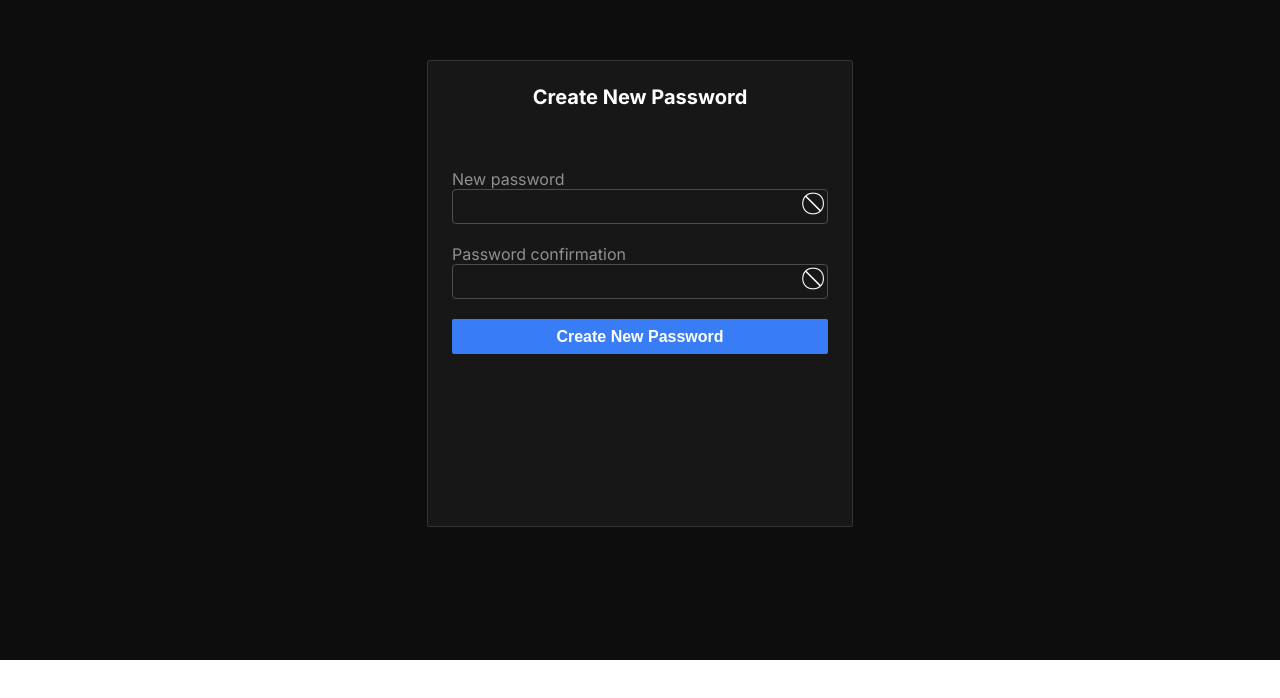
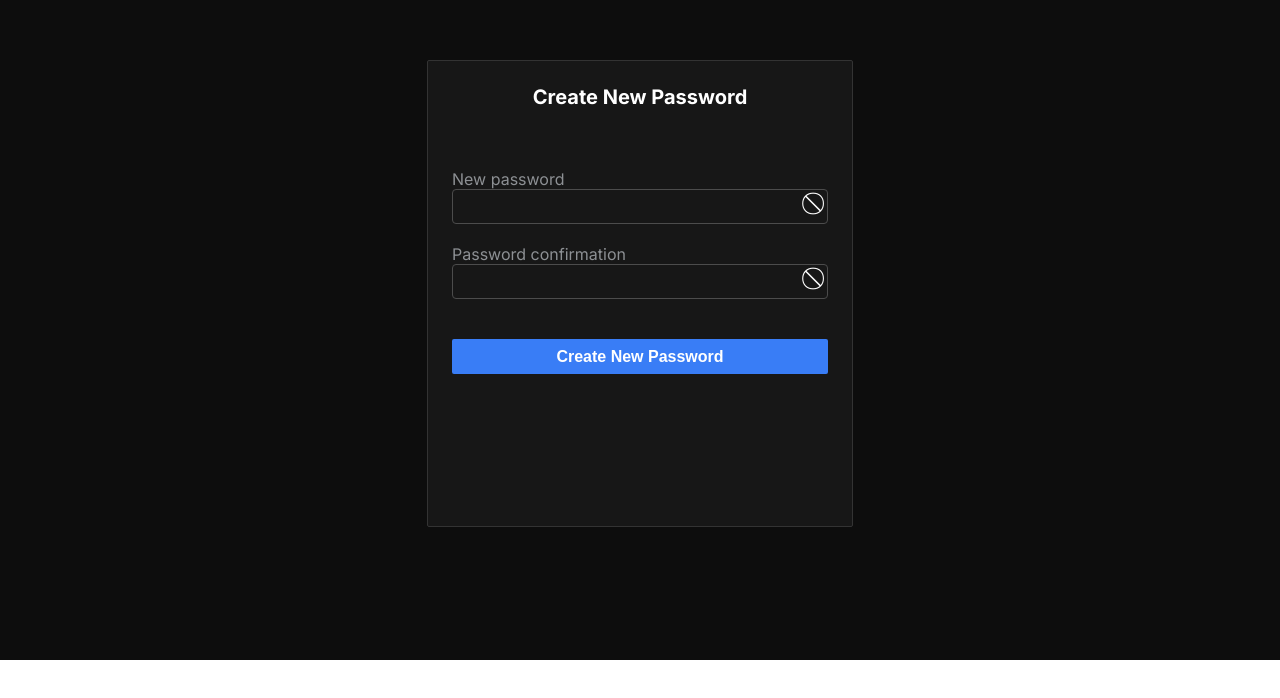
Before and after one commit to FightersForJustice/inctagram, a Next.js app: page /auth/new-password in a window 1280 px wide. Shown: the top 698 px of the page. Built offline with nearby package versions, Linux system fonts and the light colour scheme.

Commit message:
feat: add error alert to inputs

```diff
--- a/components/auth/ForgotPassword/ForgotPassword.tsx
+++ b/components/auth/ForgotPassword/ForgotPassword.tsx
@@ -13,8 +13,9 @@ const ForgotPassword: FC<PropsWithChildren<{}>> = ({ children }) => {
   const {
     register,
     handleSubmit,
+    clearErrors,
     formState: { errors },
-  } = useForm<IFormInput>()
+  } = useForm<IFormInput>({mode: 'onSubmit'})
   const onSubmit: SubmitHandler<IFormInput> = (data) => {
     alert('email sent')
   }
@@ -33,7 +34,9 @@ const ForgotPassword: FC<PropsWithChildren<{}>> = ({ children }) => {
               }}
               id="email"
               label='Email'
+              style={errors.email && {border: '1px solid red'}}
             />
+            {errors.email && <p style={{color:'red', float:'left'}}>Error!</p>}
           </div>
           <div style={{ color: '#8d9094' }}>
 
--- a/components/auth/NewPassword/NewPassword.tsx
+++ b/components/auth/NewPassword/NewPassword.tsx
@@ -12,8 +12,9 @@ const NewPassword: FC<PropsWithChildren<{}>> = ({ children }) => {
   const {
     register,
     handleSubmit,
+    clearErrors,
     formState: { errors },
-  } = useForm<IFormInput>()
+  } = useForm<IFormInput>({mode: 'onSubmit'})
   const [password, setPassword] = useState('')
   const [confirmPassword, setConfirmPassword] = useState('')
   const onSubmit: SubmitHandler<IFormInput> = (data) => {
@@ -22,6 +23,7 @@ const NewPassword: FC<PropsWithChildren<{}>> = ({ children }) => {
     setConfirmPassword('')
   }
   const handleChange = (e: ChangeEvent<HTMLInputElement>, setValue: any) => {
+    clearErrors()
     setValue(e.target.value)
   }
   return (
@@ -59,15 +61,18 @@ const NewPassword: FC<PropsWithChildren<{}>> = ({ children }) => {
               }}
               id="confirmPassword"
               label='Password confirmation'
+              style={errors.confirmPassword && errors.password && {border: '1px solid red'}}
             />
+            {errors.confirmPassword && errors.password && <p style={{color:'red', float:'left'}}>Error!</p>}
           </div>
-          <div style={{ color: '#8d9094' }}>
-            {errors.confirmPassword && (errors.confirmPassword.type === 'minLength' || errors.confirmPassword.type === 'maxLength') && (
+
+          <div style={{ color: '#8d9094', marginTop: '20px' }}>
+            {errors.confirmPassword && errors.password && (errors.confirmPassword.type === 'minLength' || errors.confirmPassword.type === 'maxLength') && (
               <p>Your password must be between 6 and 20 characters</p>
             )}
             {errors.confirmPassword && errors.password && errors.confirmPassword.type === 'required' && <p>Password field is empty</p>}
             {errors.confirmPassword && errors.password && errors.confirmPassword.type === 'validate' && <p>Passwords doesn't match</p>}
-            {errors.confirmPassword && errors.confirmPassword.type === 'pattern' && (
+            {errors.confirmPassword && errors.password && errors.confirmPassword.type === 'pattern' && (
               <p>Password is invalid</p>
             )}
             <input type="submit" style={{ fontSize: '16px', fontWeight: '600', marginTop: '20px' }} className={style.Button} value='Create New Password' />
```
